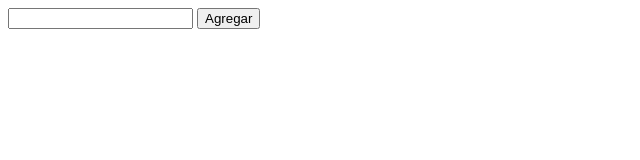
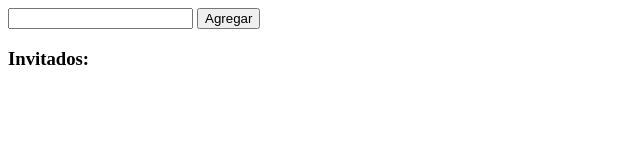
Before and after one commit to LuN4t1k0/ayudantiaMetodosArreglos, a plain HTML site: page assets/index.html in a window 1280 px wide. Shown: the whole page, without its empty margins (0-640 px from the left). Drawn offline with Linux system fonts and the light colour scheme.

Commit message:
style : add h3 invitados

```diff
--- a/assets/index.html
+++ b/assets/index.html
@@ -10,6 +10,7 @@
 <body>
   <input type="text" id="nuevoInvitado">
   <button id="agregarInvitado">Agregar</button>
+  <h3>Invitados: </h3>
   <ul id="invitados"></ul>
   <script src="/assets/js/script.js"></script>
 </body>
```
